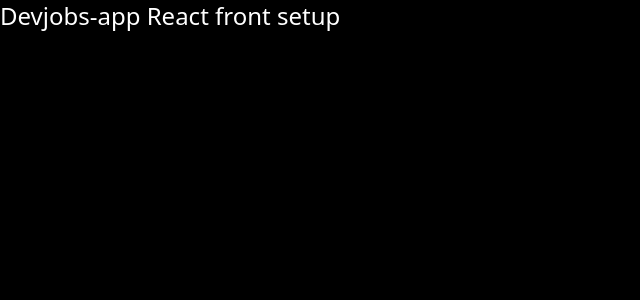
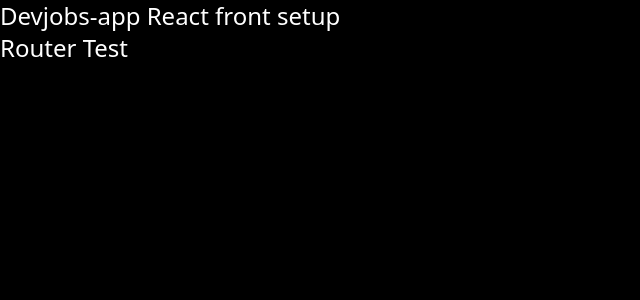
Before and after one commit to MikeeOo/rct.devjobs-app, a React (Vite) app: page / in a window 1280 px wide. Shown: the top 300 px of the page, without its empty margins (0-640 px from the left). Built offline with nearby package versions, Linux system fonts and the light colour scheme.

Commit message:
created test routing

```diff
--- a/package.json
+++ b/package.json
@@ -10,8 +10,10 @@
         "preview": "vite preview"
     },
     "dependencies": {
+        "@types/react-router": "^5.1.20",
         "react": "^18.2.0",
-        "react-dom": "^18.2.0"
+        "react-dom": "^18.2.0",
+        "react-router-dom": "^6.11.2"
     },
     "devDependencies": {
         "@types/react": "^18.0.28",
--- a/src/App.tsx
+++ b/src/App.tsx
@@ -1,7 +1,6 @@
+import { RouterProvider } from "react-router-dom";
+import { router } from "./router";
+
 export default function App(): JSX.Element {
-    return (
-        <div className="h-screen bg-black text-2xl text-white">
-            Devjobs-app React front setup
-        </div>
-    );
+    return <RouterProvider router={router} />;
 }
--- /dev/null
+++ b/src/HomePage.tsx
@@ -0,0 +1,10 @@
+import { Link } from "react-router-dom";
+
+export default function HomePage(): JSX.Element {
+    return (
+        <div className="h-screen bg-black text-2xl text-white">
+            <p>Devjobs-app React front setup</p>
+            <Link to="test">Router Test</Link>
+        </div>
+    );
+}
--- /dev/null
+++ b/src/router.tsx
@@ -0,0 +1,16 @@
+import { createBrowserRouter } from "react-router-dom";
+
+import HomePage from "./HomePage";
+
+export const router = createBrowserRouter([
+    {
+        path: "/",
+        element: <HomePage />,
+    },
+    {
+        path: "/test",
+        element: (
+            <div className="h-screen bg-black text-2xl text-white">TEST</div>
+        ),
+    },
+]);
```
